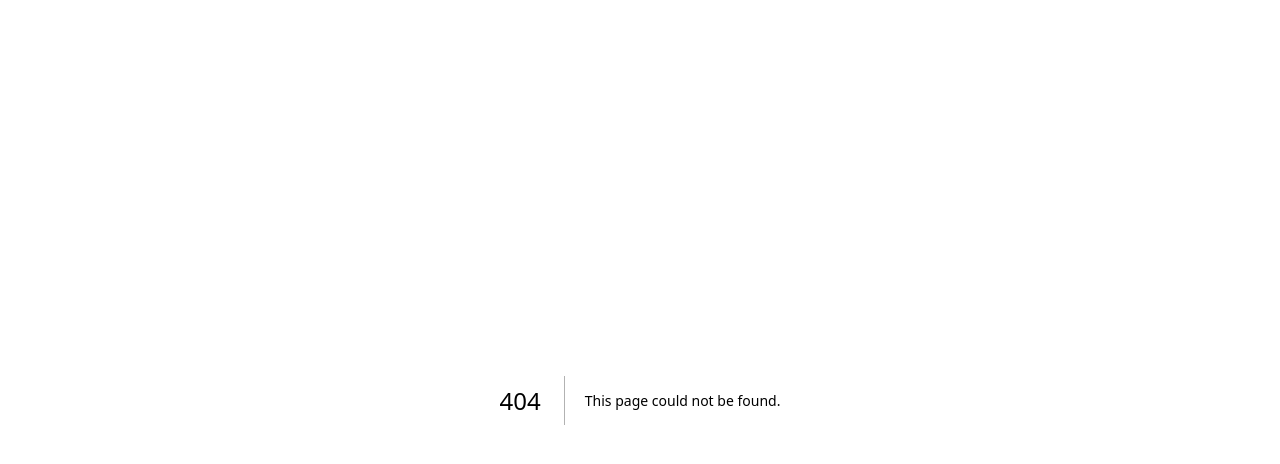
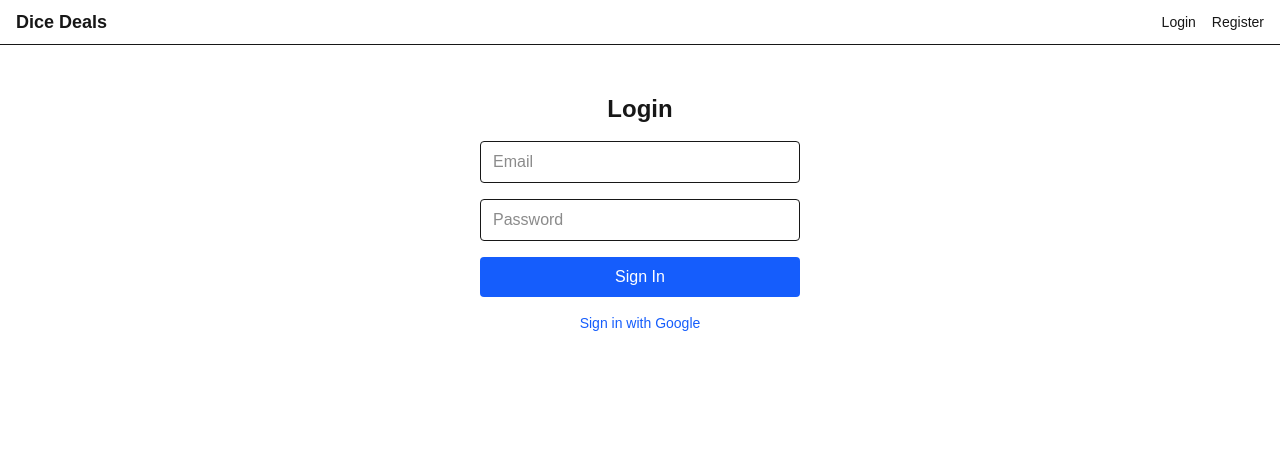
Before and after one commit to aigarsgaa/dice-deals, a Next.js app in the folder web/: page /login in a window 1280 px wide. Before the commit this address had no page. Shown: the top 464 px of the page. Built offline with nearby package versions, Linux system fonts and the light colour scheme; no server answers.

Commit message:
feat(auth): add Firebase auth setup, context, navbar, login/register pages

```diff
--- a/web/package.json
+++ b/web/package.json
@@ -9,7 +9,8 @@
     "lint": "next lint"
   },
   "dependencies": {
-    "react": "^19.0.0",
+    "react": "^18.2.0",
+    "firebase": "^9.23.0",
     "react-dom": "^19.0.0",
     "next": "15.3.4"
   },
--- /dev/null
+++ b/web/src/components/NavBar.tsx
@@ -0,0 +1,35 @@
+import Link from "next/link";
+import { useAuth } from "@/context/AuthContext";
+
+export default function NavBar() {
+  const { user, signOut } = useAuth();
+  return (
+    <nav className="flex items-center justify-between px-4 py-2 border-b">
+      <Link href="/" className="text-lg font-bold">
+        Dice Deals
+      </Link>
+      <div className="flex items-center gap-4">
+        {user ? (
+          <>
+            <span className="text-sm">{user.email}</span>
+            <button
+              className="text-sm text-red-600 hover:underline"
+              onClick={() => signOut()}
+            >
+              Logout
+            </button>
+          </>
+        ) : (
+          <>
+            <Link href="/login" className="text-sm hover:underline">
+              Login
+            </Link>
+            <Link href="/register" className="text-sm hover:underline">
+              Register
+            </Link>
+          </>
+        )}
+      </div>
+    </nav>
+  );
+}
--- /dev/null
+++ b/web/src/context/AuthContext.tsx
@@ -0,0 +1,67 @@
+"use client";
+import { createContext, useContext, useEffect, useState } from "react";
+import { auth } from "@/lib/firebase";
+import {
+  GoogleAuthProvider,
+  signInWithPopup,
+  signOut as firebaseSignOut,
+  onAuthStateChanged,
+  User,
+  createUserWithEmailAndPassword,
+  signInWithEmailAndPassword,
+} from "firebase/auth";
+
+interface AuthContextProps {
+  user: User | null;
+  loading: boolean;
+  signInWithGoogle: () => Promise<void>;
+  emailSignUp: (email: string, password: string) => Promise<void>;
+  emailSignIn: (email: string, password: string) => Promise<void>;
+  signOut: () => Promise<void>;
+}
+
+const AuthContext = createContext<AuthContextProps | undefined>(undefined);
+
+export const AuthProvider = ({ children }: { children: React.ReactNode }) => {
+  const [user, setUser] = useState<User | null>(null);
+  const [loading, setLoading] = useState(true);
+
+  useEffect(() => {
+    const unsub = onAuthStateChanged(auth, (u: User | null) => {
+      setUser(u);
+      setLoading(false);
+    });
+    return unsub;
+  }, []);
+
+  const signInWithGoogle = async () => {
+    const provider = new GoogleAuthProvider();
+    await signInWithPopup(auth, provider);
+  };
+
+  const emailSignUp = async (email: string, password: string) => {
+    await createUserWithEmailAndPassword(auth, email, password);
+  };
+
+  const emailSignIn = async (email: string, password: string) => {
+    await signInWithEmailAndPassword(auth, email, password);
+  };
+
+  const signOut = async () => {
+    await firebaseSignOut(auth);
+  };
+
+  return (
+    <AuthContext.Provider
+      value={{ user, loading, signInWithGoogle, signOut, emailSignIn, emailSignUp }}
+    >
+      {children}
+    </AuthContext.Provider>
+  );
+};
+
+export const useAuth = () => {
+  const ctx = useContext(AuthContext);
+  if (!ctx) throw new Error("useAuth must be used within AuthProvider");
+  return ctx;
+};
--- /dev/null
+++ b/web/src/lib/firebase.ts
@@ -0,0 +1,18 @@
+import { initializeApp, getApps } from "firebase/app";
+import { getAuth } from "firebase/auth";
+import { getFirestore } from "firebase/firestore";
+
+const firebaseConfig = {
+  apiKey: process.env.NEXT_PUBLIC_FIREBASE_API_KEY,
+  authDomain: process.env.NEXT_PUBLIC_FIREBASE_AUTH_DOMAIN,
+  projectId: process.env.NEXT_PUBLIC_FIREBASE_PROJECT_ID,
+  storageBucket: process.env.NEXT_PUBLIC_FIREBASE_STORAGE_BUCKET,
+  messagingSenderId: process.env.NEXT_PUBLIC_FIREBASE_MESSAGING_SENDER_ID,
+  appId: process.env.NEXT_PUBLIC_FIREBASE_APP_ID,
+};
+
+// Only initialise once in case of hot-reloads
+const app = getApps().length ? getApps()[0] : initializeApp(firebaseConfig);
+
+export const auth = getAuth(app);
+export const db = getFirestore(app);
--- a/web/src/pages/_app.tsx
+++ b/web/src/pages/_app.tsx
@@ -1,6 +1,14 @@
 import "@/styles/globals.css";
 import type { AppProps } from "next/app";
 
+import { AuthProvider } from "@/context/AuthContext";
+import NavBar from "@/components/NavBar";
+
 export default function App({ Component, pageProps }: AppProps) {
-  return <Component {...pageProps} />;
+  return (
+    <AuthProvider>
+      <NavBar />
+      <Component {...pageProps} />
+    </AuthProvider>
+  );
 }
--- /dev/null
+++ b/web/src/pages/login.tsx
@@ -0,0 +1,61 @@
+import { useState } from "react";
+import { useRouter } from "next/router";
+import { useAuth } from "@/context/AuthContext";
+
+export default function Login() {
+  const { emailSignIn, signInWithGoogle, user } = useAuth();
+  const router = useRouter();
+  const [email, setEmail] = useState("");
+  const [password, setPassword] = useState("");
+  const [error, setError] = useState<string | null>(null);
+
+  if (user) {
+    router.push("/");
+    return null;
+  }
+
+  const handleSubmit = async (e: React.FormEvent) => {
+    e.preventDefault();
+    try {
+      await emailSignIn(email, password);
+      router.push("/");
+    } catch (err: any) {
+      setError(err.message);
+    }
+  };
+
+  return (
+    <div className="flex flex-col items-center mt-12">
+      <h1 className="text-2xl font-bold mb-4">Login</h1>
+      <form className="flex flex-col gap-4 w-80" onSubmit={handleSubmit}>
+        <input
+          type="email"
+          placeholder="Email"
+          className="border px-3 py-2 rounded"
+          value={email}
+          onChange={(e) => setEmail(e.target.value)}
+        />
+        <input
+          type="password"
+          placeholder="Password"
+          className="border px-3 py-2 rounded"
+          value={password}
+          onChange={(e) => setPassword(e.target.value)}
+        />
+        {error && <p className="text-red-600 text-sm">{error}</p>}
+        <button
+          type="submit"
+          className="bg-blue-600 text-white rounded py-2 hover:bg-blue-700"
+        >
+          Sign In
+        </button>
+      </form>
+      <button
+        onClick={signInWithGoogle}
+        className="mt-4 text-sm text-blue-600 hover:underline"
+      >
+        Sign in with Google
+      </button>
+    </div>
+  );
+}
--- /dev/null
+++ b/web/src/pages/register.tsx
@@ -0,0 +1,55 @@
+import { useState } from "react";
+import { useRouter } from "next/router";
+import { useAuth } from "@/context/AuthContext";
+
+export default function Register() {
+  const { emailSignUp, user } = useAuth();
+  const router = useRouter();
+  const [email, setEmail] = useState("");
+  const [password, setPassword] = useState("");
+  const [error, setError] = useState<string | null>(null);
+
+  if (user) {
+    router.push("/");
+    return null;
+  }
+
+  const handleSubmit = async (e: React.FormEvent) => {
+    e.preventDefault();
+    try {
+      await emailSignUp(email, password);
+      router.push("/");
+    } catch (err: any) {
+      setError(err.message);
+    }
+  };
+
+  return (
+    <div className="flex flex-col items-center mt-12">
+      <h1 className="text-2xl font-bold mb-4">Register</h1>
+      <form className="flex flex-col gap-4 w-80" onSubmit={handleSubmit}>
+        <input
+          type="email"
+          placeholder="Email"
+          className="border px-3 py-2 rounded"
+          value={email}
+          onChange={(e) => setEmail(e.target.value)}
+        />
+        <input
+          type="password"
+          placeholder="Password"
+          className="border px-3 py-2 rounded"
+          value={password}
+          onChange={(e) => setPassword(e.target.value)}
+        />
+        {error && <p className="text-red-600 text-sm">{error}</p>}
+        <button
+          type="submit"
+          className="bg-blue-600 text-white rounded py-2 hover:bg-blue-700"
+        >
+          Sign Up
+        </button>
+      </form>
+    </div>
+  );
+}
```
Also changed, not shown: 1 other file (tests, documents, lock files or other folders).
